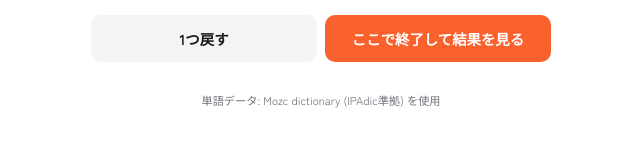
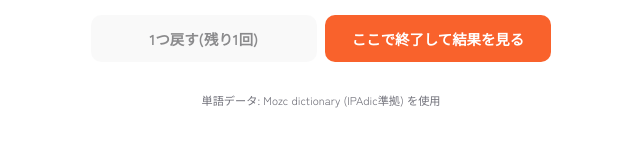
Before and after one commit to asa-ai-code/shiritori-daily, a plain HTML site: page index.html in a window 1280 px wide. Shown: the part 549-696 px from the top of the page, 319-959 px from the left. Drawn offline with Linux system fonts and the light colour scheme.

Commit message:
「戻す」を1回の挑戦につき1回までに制限(無制限だと総当たりできてしまうため)

```diff
--- a/index.html
+++ b/index.html
@@ -316,6 +316,8 @@ function tailKana(reading){
 
 const MAX_ATTEMPTS = 3;
 
+const MAX_UNDO_PER_ATTEMPT = 1; // 1回の挑戦につき「戻す」は1回まで(無制限だと総当たりできてズルになる)
+
 let chain = [];      // インデックスの配列(今の挑戦分)
 let bestSoFar = 0;   // 今の挑戦での最高到達
 let finished = false;      // 今の挑戦を終えたか
@@ -323,6 +325,7 @@ let locked = false;        // 3回使い切って、これ以上操作させな
 let attemptsUsed = 0;      // 今日すでに使った挑戦回数
 let dayBest = 0;           // 今日の全挑戦を通じての最高記録
 let dayBestChain = [];     // その最高記録の内訳
+let undosUsed = 0;         // 今の挑戦で使った「戻す」の回数
 
 function storageKey() {
   return `shiritori_progress_${PUZZLE_NO}`;
@@ -376,10 +379,19 @@ function render(){
     document.getElementById("bestSoFar").textContent = bestSoFar;
   }
   document.getElementById("attemptsLeft").textContent = Math.max(0, MAX_ATTEMPTS - attemptsUsed);
+
+  const undoBtn = document.getElementById("undoBtn");
+  const undosLeft = MAX_UNDO_PER_ATTEMPT - undosUsed;
+  if (!finished && !locked) {
+    undoBtn.textContent = undosLeft > 0 ? `1つ戻す(残り${undosLeft}回)` : "戻す回数を使い切りました";
+    undoBtn.disabled = undosLeft <= 0 || chain.length === 0;
+  }
 }
 
 document.getElementById("undoBtn").onclick = () => {
   if (finished || locked) return;
+  if (undosUsed >= MAX_UNDO_PER_ATTEMPT) return;
+  undosUsed += 1;
   chain.pop();
   render();
 };
@@ -402,6 +414,7 @@ document.getElementById("giveupBtn").onclick = () => {
     chain = [];
     bestSoFar = 0;
     finished = false;
+    undosUsed = 0; // 挑戦ごとに戻す回数もリセット
     document.getElementById("resultBox").classList.remove("show");
     document.getElementById("giveupBtn").textContent = "ここで終了して結果を見る";
     render();
```
